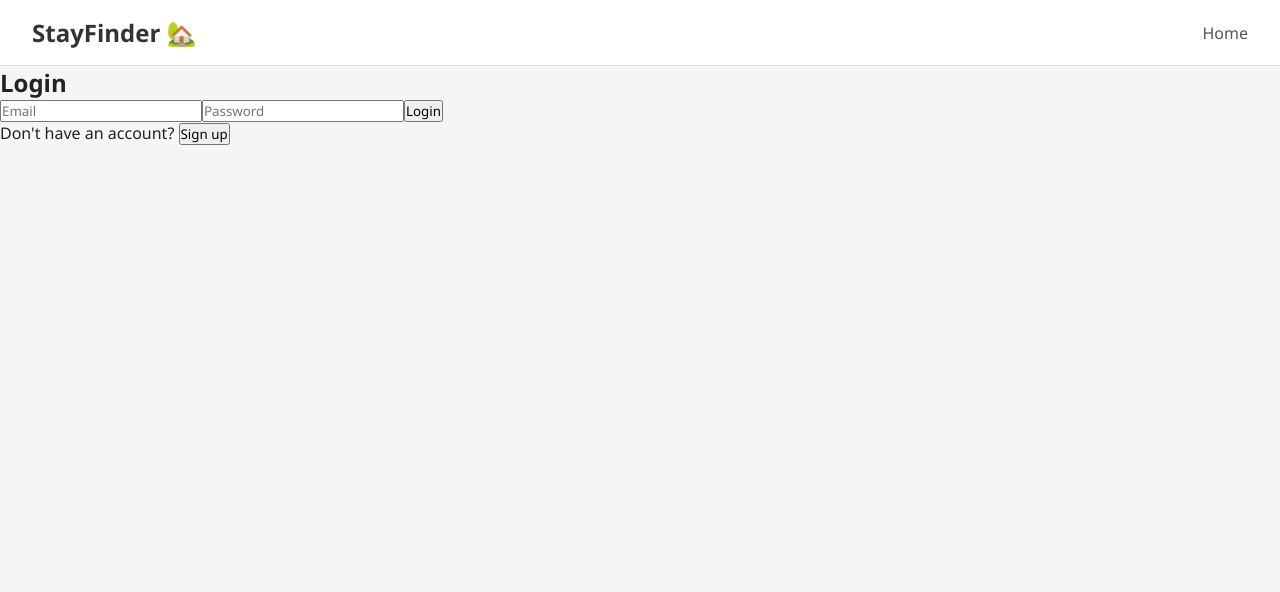
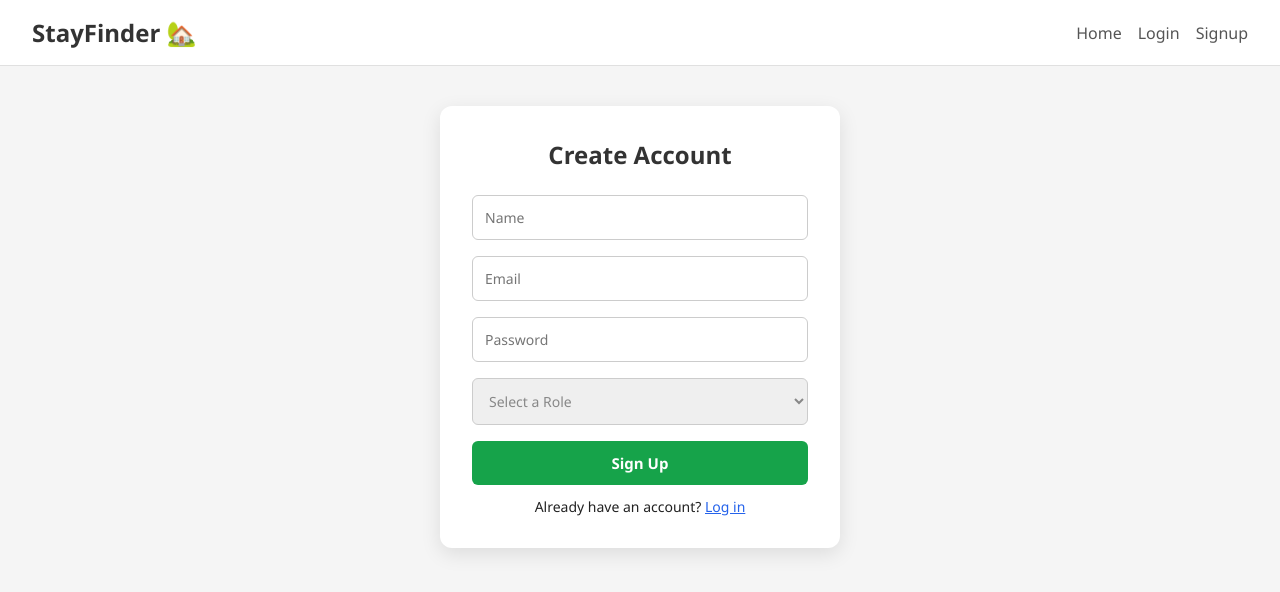
Before and after one commit to rahulpathak1501/AirbNb-clone, a React (Vite) app in the folder Frontend/: page /signup in a window 1280 px wide. Shown: the top 592 px of the page. Built offline with nearby package versions, Linux system fonts and the light colour scheme; no server answers.

Commit message:
feat: implement role-based auth (host/guest), UI improvements and access control

```diff
--- a/Frontend/package.json
+++ b/Frontend/package.json
@@ -27,8 +27,8 @@
   "devDependencies": {
     "@eslint/js": "^9.21.0",
     "@types/leaflet": "^1.9.17",
-    "@types/react": "^19.0.10",
-    "@types/react-dom": "^19.0.4",
+    "@types/react": "^19.1.8",
+    "@types/react-dom": "^19.1.6",
     "@vitejs/plugin-react": "^4.3.4",
     "autoprefixer": "^10.4.21",
     "eslint": "^9.21.0",
--- a/Frontend/src/App.tsx
+++ b/Frontend/src/App.tsx
@@ -10,12 +10,9 @@ import HostDashboard from "./pages/HostDashboard";
 import AddPropertyForm from "./pages/AddPropertyForm";
 import BookingInvoice from "./pages/BookingConfirmation";
 import EditPropertyForm from "./pages/EditPropertyForm";
-
-interface User {
-  name: string;
-  email: string;
-  role: string;
-}
+import RoleBasedRoute from "./components/auth/RoleBasedRoute";
+import { User } from "./types/User";
+import NotFound from "./pages/NotFound";
 
 function App() {
   const [user, setUser] = useState<User | null>(null);
@@ -43,30 +40,81 @@ function App() {
   return (
     <>
       <Navbar user={user} onLogout={handleLogout} />
-      {user ? (
       <Routes>
+        {/* Public Routes */}
         <Route path="/" element={<Home />} />
         <Route path="/property/:id" element={<PropertyDetail />} />
-          <Route path="/my-bookings" element={<MyBookings />} />
+        <Route path="*" element={<NotFound />} />
+
+        {/* Auth Routes (login/signup) */}
+
+        <>
           <Route
-            path="/host/dashboard"
-            element={<HostDashboard user={user} />}
+            path="/login"
+            element={
+              <LoginForm
+                onLogin={handleAuthSuccess}
+                switchToSignup={() => setShowSignup(true)}
               />
-          <Route path="/host/add-property" element={<AddPropertyForm />} />
-          <Route path="/booking/:id/invoice" element={<BookingInvoice />} />
-          <Route path="/host/edit/:id" element={<EditPropertyForm />} />
-        </Routes>
-      ) : showSignup ? (
+            }
+          />
+          <Route
+            path="/signup"
+            element={
               <SignupForm
                 onSignup={handleAuthSuccess}
                 switchToLogin={() => setShowSignup(false)}
               />
-      ) : (
-        <LoginForm
-          onLogin={handleAuthSuccess}
-          switchToSignup={() => setShowSignup(true)}
+            }
           />
-      )}
+        </>
+
+        {/* Guest-only Route */}
+        <Route
+          path="/my-bookings"
+          element={
+            <RoleBasedRoute user={user} allowedRoles={["guest"]}>
+              <MyBookings />
+            </RoleBasedRoute>
+          }
+        />
+
+        {/* Host-only Routes */}
+        <Route
+          path="/host/dashboard"
+          element={
+            <RoleBasedRoute user={user} allowedRoles={["host"]}>
+              <HostDashboard user={user!} />
+            </RoleBasedRoute>
+          }
+        />
+        <Route
+          path="/host/add-property"
+          element={
+            <RoleBasedRoute user={user} allowedRoles={["host"]}>
+              <AddPropertyForm />
+            </RoleBasedRoute>
+          }
+        />
+        <Route
+          path="/host/edit/:id"
+          element={
+            <RoleBasedRoute user={user} allowedRoles={["host"]}>
+              <EditPropertyForm />
+            </RoleBasedRoute>
+          }
+        />
+
+        {/* Protected Booking Invoice (both guest/host can view) */}
+        <Route
+          path="/booking/:id/invoice"
+          element={
+            <RoleBasedRoute user={user} allowedRoles={["guest", "host"]}>
+              <BookingInvoice />
+            </RoleBasedRoute>
+          }
+        />
+      </Routes>
     </>
   );
 }
--- a/Frontend/src/components/Navbar.tsx
+++ b/Frontend/src/components/Navbar.tsx
@@ -3,7 +3,7 @@ import { Link } from "react-router-dom";
 import "../style/Navbar.css";
 
 interface NavbarProps {
-  user: { name: string } | null;
+  user: { name: string; role: string } | null;
   onLogout: () => void;
 }
 
@@ -14,10 +14,21 @@ const Navbar: React.FC<NavbarProps> = ({ user, onLogout }) => {
         <h1 className="logo">StayFinder 🏡</h1>
         <div className="nav-links">
           <Link to="/">Home</Link>
+
+          {!user && (
+            <>
+              <Link to="/login">Login</Link>
+              <Link to="/signup">Signup</Link>
+            </>
+          )}
+
           {user && (
             <>
               <Link to="/my-bookings">My Bookings</Link>
-              <Link to="/host/dashboard">Host Dashboard</Link>
+              {user.role === "host" && (
+                <Link to="/host/dashboard">Host Dashboard</Link>
+              )}
+
               <span className="user-name">Hi, {user.name}</span>
               <button className="logout-btn" onClick={onLogout}>
                 Logout
--- a/Frontend/src/components/auth/LoginForm.tsx
+++ b/Frontend/src/components/auth/LoginForm.tsx
@@ -1,5 +1,7 @@
-import React, { useState } from "react";
+import React, { useEffect, useState } from "react";
 import axios from "axios";
+import { Navigate, useNavigate } from "react-router-dom";
+import "../../style/LoginForm.css";
 
 interface Props {
   onLogin: () => void;
@@ -8,36 +10,49 @@ interface Props {
 
 const LoginForm: React.FC<Props> = ({ onLogin, switchToSignup }) => {
   const apiUrl = import.meta.env.VITE_API_URL;
+  const navigate = useNavigate();
+
   const [email, setEmail] = useState("");
   const [password, setPassword] = useState("");
   const [error, setError] = useState("");
+  const [loading, setLoading] = useState(false);
+
+  useEffect(() => {
+    const user = localStorage.getItem("user");
+    if (user) {
+      navigate("/");
+    }
+  }, []);
 
   const handleLogin = async (e: React.FormEvent) => {
     e.preventDefault();
+    setLoading(true);
     try {
       const res = await axios.post(`${apiUrl}/auth/login`, {
         email,
         password,
       });
-      localStorage.setItem("token", res.data.token);
-      localStorage.setItem("user", JSON.stringify(res.data.user));
+
+      const { token, user } = res.data;
+      localStorage.setItem("token", token);
+      localStorage.setItem("user", JSON.stringify(user));
       setError("");
       onLogin();
+      navigate("/");
     } catch (err: any) {
       setError(err?.response?.data?.msg || "Login failed");
+    } finally {
+      setLoading(false);
     }
   };
 
   return (
-    <form
-      onSubmit={handleLogin}
-      className="max-w-sm mx-auto bg-white p-6 rounded-lg shadow"
-    >
-      <h2 className="text-xl font-bold mb-4">Login</h2>
+    <form onSubmit={handleLogin} className="login-form">
+      <h2 className="form-title">Login</h2>
       <input
         type="email"
         placeholder="Email"
-        className="border p-2 mb-3 w-full"
+        className="form-input"
         value={email}
         onChange={(e) => setEmail(e.target.value)}
         required
@@ -45,22 +60,22 @@ const LoginForm: React.FC<Props> = ({ onLogin, switchToSignup }) => {
       <input
         type="password"
         placeholder="Password"
-        className="border p-2 mb-3 w-full"
+        className="form-input"
         value={password}
         onChange={(e) => setPassword(e.target.value)}
         required
       />
-      {error && <p className="text-red-500 text-sm mb-2">{error}</p>}
-      <button className="bg-blue-600 text-white py-2 px-4 rounded w-full">
-        Login
+      {error && <p className="form-error">{error}</p>}
+      <button className="form-button" disabled={loading}>
+        {loading ? "Logging in..." : "Login"}
       </button>
 
-      <p className="text-sm mt-3 text-center">
+      <p className="form-footer">
         Don't have an account?{" "}
         <button
           type="button"
-          onClick={switchToSignup}
-          className="text-blue-600 underline"
+          onClick={() => navigate("/signup")}
+          className="form-link"
         >
           Sign up
         </button>
--- /dev/null
+++ b/Frontend/src/components/auth/RoleBasedRoute.tsx
@@ -0,0 +1,25 @@
+import React from "react";
+import { Navigate } from "react-router-dom";
+
+interface Props {
+  children: React.ReactElement;
+  user: { role: string } | null;
+  allowedRoles: string[];
+}
+
+const RoleBasedRoute = ({ children, user, allowedRoles }: Props) => {
+  if (!user) {
+    return <Navigate to="/login" replace />;
+  }
+
+  if (!allowedRoles.includes(user.role)) {
+    <div style={{ padding: "2rem", textAlign: "center", color: "red" }}>
+      <h2>🚫 Access Denied</h2>
+      <p>You do not have permission to access this page.</p>
+    </div>;
+  }
+
+  return children;
+};
+
+export default RoleBasedRoute;
--- a/Frontend/src/components/auth/SignupForm.tsx
+++ b/Frontend/src/components/auth/SignupForm.tsx
@@ -1,5 +1,7 @@
-import React, { useState } from "react";
+import React, { useEffect, useState } from "react";
 import axios from "axios";
+import "../../style/SignupForm.css";
+import { useNavigate } from "react-router-dom";
 
 interface Props {
   onSignup: () => void;
@@ -11,7 +13,16 @@ const SignupForm: React.FC<Props> = ({ onSignup, switchToLogin }) => {
   const [name, setName] = useState("");
   const [email, setEmail] = useState("");
   const [password, setPassword] = useState("");
+  const [role, setRole] = useState<"" | "guest" | "host">(""); // default to guest
   const [error, setError] = useState("");
+  const navigate = useNavigate();
+
+  useEffect(() => {
+    const user = localStorage.getItem("user");
+    if (user) {
+      navigate("/");
+    }
+  }, []);
 
   const handleSignup = async (e: React.FormEvent) => {
     e.preventDefault();
@@ -20,27 +31,26 @@ const SignupForm: React.FC<Props> = ({ onSignup, switchToLogin }) => {
         name,
         email,
         password,
+        role,
       });
 
       localStorage.setItem("token", res.data.token);
       localStorage.setItem("user", JSON.stringify(res.data.user));
       setError("");
       onSignup();
+      navigate("/");
     } catch (err: any) {
       setError(err?.response?.data?.msg || "Signup failed");
     }
   };
 
   return (
-    <form
-      onSubmit={handleSignup}
-      className="max-w-sm mx-auto bg-white p-6 rounded-lg shadow"
-    >
-      <h2 className="text-xl font-bold mb-4">Create Account</h2>
+    <form onSubmit={handleSignup} className="signup-form">
+      <h2>Create Account</h2>
+
       <input
         type="text"
         placeholder="Name"
-        className="border p-2 mb-3 w-full"
         value={name}
         onChange={(e) => setName(e.target.value)}
         required
@@ -48,7 +58,6 @@ const SignupForm: React.FC<Props> = ({ onSignup, switchToLogin }) => {
       <input
         type="email"
         placeholder="Email"
-        className="border p-2 mb-3 w-full"
         value={email}
         onChange={(e) => setEmail(e.target.value)}
         required
@@ -56,21 +65,32 @@ const SignupForm: React.FC<Props> = ({ onSignup, switchToLogin }) => {
       <input
         type="password"
         placeholder="Password"
-        className="border p-2 mb-3 w-full"
         value={password}
         onChange={(e) => setPassword(e.target.value)}
         required
       />
-      {error && <p className="text-red-500 text-sm mb-2">{error}</p>}
-      <button className="bg-green-600 text-white py-2 px-4 rounded w-full">
-        Sign Up
-      </button>
-      <p className="text-sm mt-3 text-center">
+
+      <select
+        value={role}
+        onChange={(e) => setRole(e.target.value as "guest" | "host")}
+        required
+      >
+        <option value={""} disabled>
+          Select a Role
+        </option>
+        <option value="guest">Guest</option>
+        <option value="host">Host</option>
+      </select>
+
+      {error && <p className="error-message">{error}</p>}
+      <button type="submit">Sign Up</button>
+
+      <p className="text-sm">
         Already have an account?{" "}
         <button
           type="button"
-          onClick={switchToLogin}
-          className="text-blue-600 underline"
+          className="text-blue-600"
+          onClick={() => navigate("/login")}
         >
           Log in
         </button>
--- /dev/null
+++ b/Frontend/src/pages/NotFound.tsx
@@ -0,0 +1,21 @@
+import React from "react";
+import { useNavigate } from "react-router-dom";
+import "../style/ErrorPage.css";
+
+const NotFound = () => {
+  const navigate = useNavigate();
+
+  return (
+    <div className="error-page">
+      <h1 className="error-title">404 - Page Not Found</h1>
+      <p className="error-message">
+        Oops! The page you're looking for doesn't exist or was moved.
+      </p>
+      <button onClick={() => navigate("/")} className="home-button">
+        Go to Home
+      </button>
+    </div>
+  );
+};
+
+export default NotFound;
--- /dev/null
+++ b/Frontend/src/style/ErrorPage.css
@@ -0,0 +1,38 @@
+.error-page {
+  display: flex;
+  flex-direction: column;
+  align-items: center;
+  justify-content: center;
+  height: 100vh;
+  padding: 2rem;
+  background-color: #f9fafb;
+  color: #1f2937;
+  text-align: center;
+}
+
+.error-title {
+  font-size: 4rem;
+  font-weight: bold;
+  color: #dc2626;
+  margin-bottom: 1rem;
+}
+
+.error-message {
+  font-size: 1.2rem;
+  margin-bottom: 2rem;
+}
+
+.home-button {
+  padding: 0.75rem 1.5rem;
+  font-size: 1rem;
+  background-color: #2563eb;
+  color: white;
+  border: none;
+  border-radius: 0.5rem;
+  cursor: pointer;
+  transition: background-color 0.2s ease;
+}
+
+.home-button:hover {
+  background-color: #1e40af;
+}
--- /dev/null
+++ b/Frontend/src/style/LoginForm.css
@@ -0,0 +1,67 @@
+.login-form {
+  max-width: 400px;
+  margin: 3rem auto;
+  background-color: #fff;
+  padding: 2rem;
+  border-radius: 12px;
+  box-shadow: 0 4px 12px rgba(0, 0, 0, 0.1);
+}
+
+.form-title {
+  font-size: 1.5rem;
+  font-weight: bold;
+  margin-bottom: 1.5rem;
+  text-align: center;
+}
+
+.form-input {
+  width: 100%;
+  padding: 0.75rem 1rem;
+  margin-bottom: 1rem;
+  border: 1px solid #ccc;
+  border-radius: 8px;
+  font-size: 1rem;
+}
+
+.form-button {
+  width: 100%;
+  background-color: #2563eb;
+  color: white;
+  padding: 0.75rem 1rem;
+  border: none;
+  border-radius: 8px;
+  font-weight: 600;
+  cursor: pointer;
+  transition: background-color 0.3s;
+}
+
+.form-button:hover:not(:disabled) {
+  background-color: #1d4ed8;
+}
+
+.form-button:disabled {
+  background-color: #93c5fd;
+  cursor: not-allowed;
+}
+
+.form-error {
+  color: #dc2626;
+  font-size: 0.875rem;
+  margin-bottom: 1rem;
+  text-align: center;
+}
+
+.form-footer {
+  margin-top: 1.25rem;
+  text-align: center;
+  font-size: 0.875rem;
+}
+
+.form-link {
+  color: #2563eb;
+  text-decoration: underline;
+  background: none;
+  border: none;
+  padding: 0;
+  cursor: pointer;
+}
--- /dev/null
+++ b/Frontend/src/style/SignupForm.css
@@ -0,0 +1,73 @@
+.signup-form {
+  max-width: 400px;
+  margin: 40px auto;
+  padding: 2rem;
+  background-color: #ffffff;
+  border-radius: 12px;
+  box-shadow: 0 6px 20px rgba(0, 0, 0, 0.1);
+  font-family: Arial, sans-serif;
+}
+
+.signup-form h2 {
+  font-size: 24px;
+  font-weight: bold;
+  margin-bottom: 1.5rem;
+  text-align: center;
+  color: #333;
+}
+
+.signup-form input,
+.signup-form select {
+  display: block;
+  width: 100%;
+  padding: 0.75rem;
+  margin-bottom: 1rem;
+  border: 1px solid #ccc;
+  border-radius: 6px;
+  font-size: 14px;
+  box-sizing: border-box;
+}
+
+.signup-form button[type="submit"] {
+  width: 100%;
+  padding: 0.75rem;
+  background-color: #16a34a;
+  color: #fff;
+  border: none;
+  border-radius: 6px;
+  font-weight: bold;
+  font-size: 15px;
+  cursor: pointer;
+  transition: background-color 0.2s;
+}
+
+.signup-form button[type="submit"]:hover {
+  background-color: #15803d;
+}
+
+.signup-form .text-sm {
+  font-size: 14px;
+  text-align: center;
+  margin-top: 0.75rem;
+}
+
+.signup-form .error-message {
+  color: #ef4444;
+  font-size: 14px;
+  margin-bottom: 1rem;
+  text-align: center;
+}
+
+.signup-form .text-blue-600 {
+  color: #2563eb;
+  background: none;
+  border: none;
+  cursor: pointer;
+  font-size: 14px;
+  text-decoration: underline;
+  padding: 0;
+}
+
+.signup-form select:invalid {
+  color: #888;
+}
--- /dev/null
+++ b/Frontend/src/types/User.ts
@@ -0,0 +1,5 @@
+export interface User {
+  name: string;
+  email: string;
+  role: "guest" | "host";
+}
```
Also changed, not shown: 2 other files (tests, documents, lock files or other folders). Lines whose indentation alone changed are shown as unchanged.
